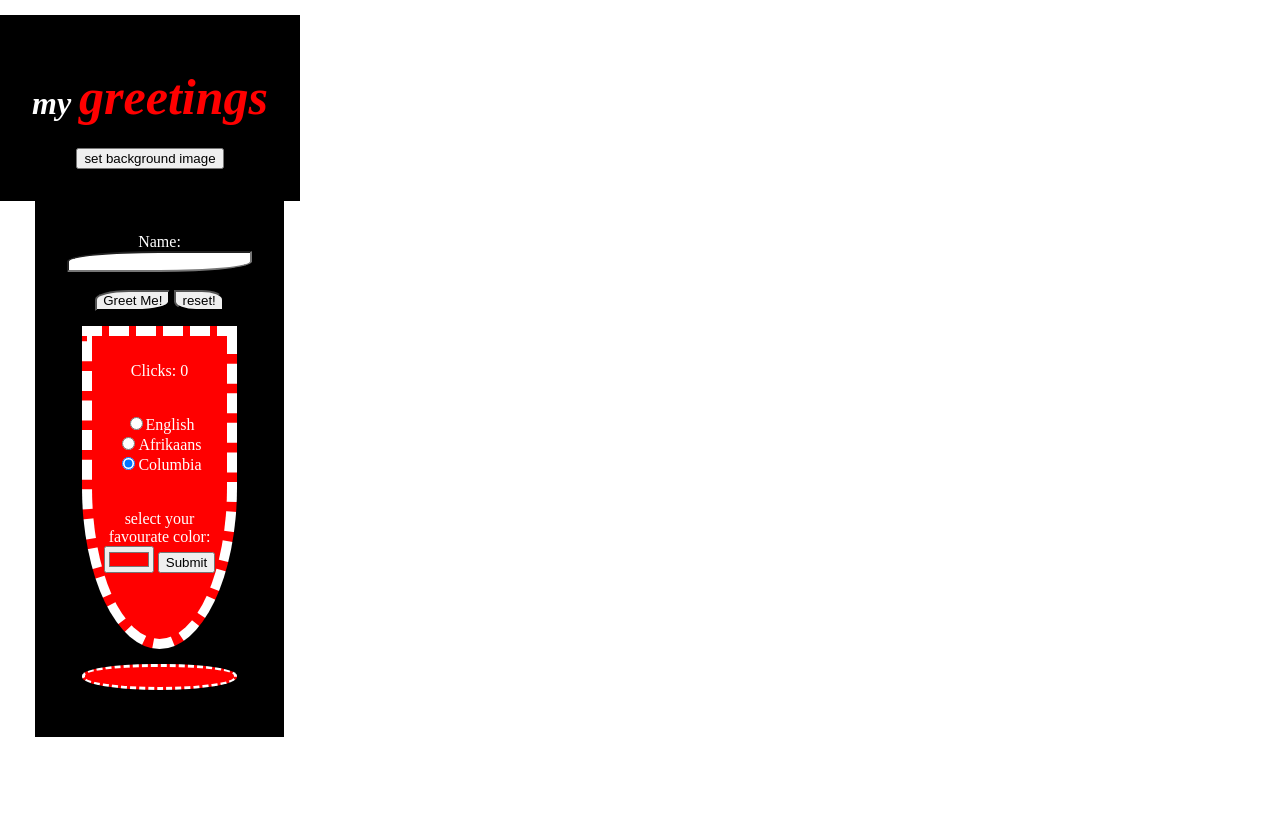
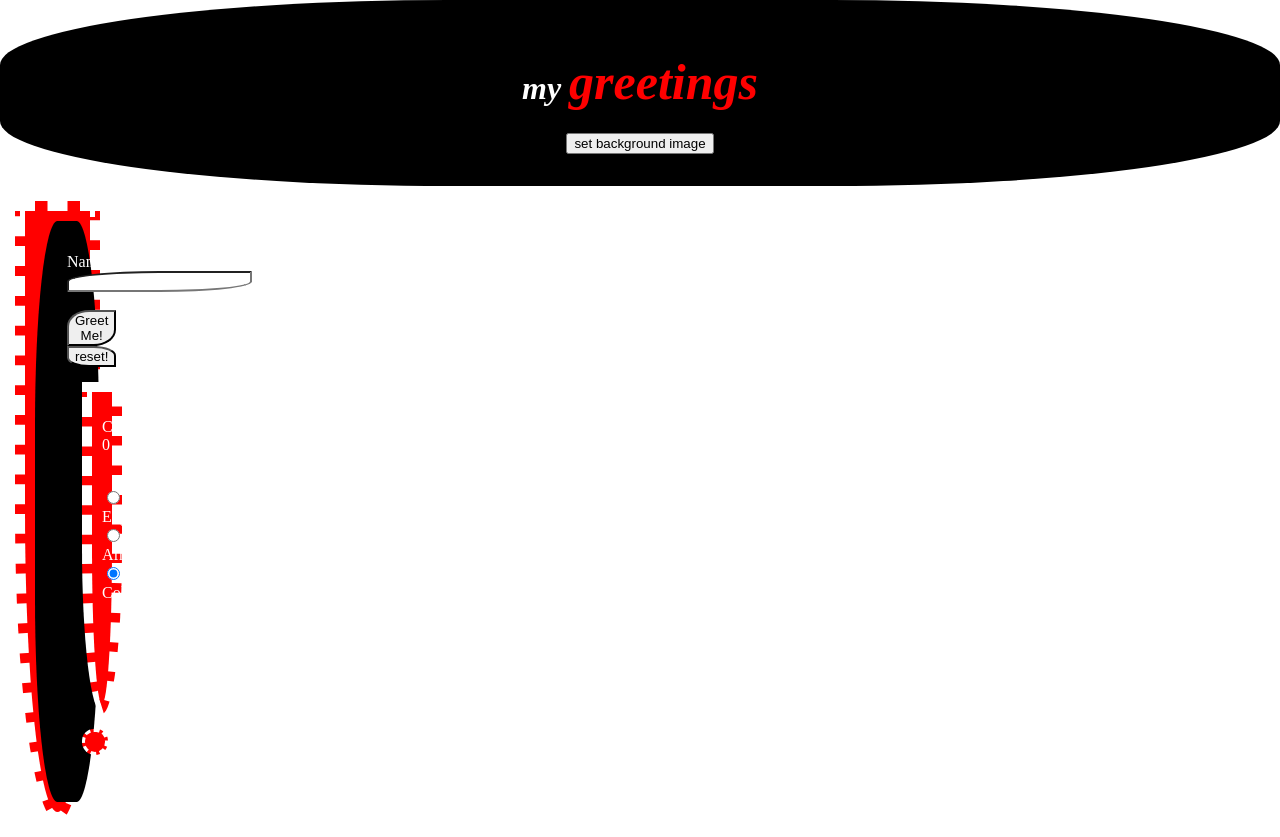
Before and after one commit to dyllon21/greetings, a plain HTML site: page index.html in a window 1280 px wide. Before the commit the page ends 800 px from the top, so only its background shows below. Drawn offline with Linux system fonts and the light colour scheme.

Commit message:
initial commit

```diff
--- a/greet.css
+++ b/greet.css
@@ -1,5 +1,6 @@
 body,
 html{
+align-items: center;
 margin: auto;
 padding: inherit;
 }
@@ -32,8 +33,7 @@ header {
     color: white;
     background-color: black;
     text-align: center;
-    float:left;
-    font-size-adjust: auto
+    font-size-adjust: auto;
     border-radius: 35%;
     border-spacing: inherit;
 }
--- a/index.html
+++ b/index.html
@@ -46,11 +46,7 @@
             </form>
             <br>
             <br>
-            <form action="/action_page.php">
-                select your favourate color:
-                <input type="color" name="favcolor" value="#ff0000">
-                <input type="submit" value="Submit">
-            </form>
+
             <h2 style="text-align:center;"></h2>
             <br>
             <br>
```
Also changed, not shown: greet.js (+8 -8 lines).
